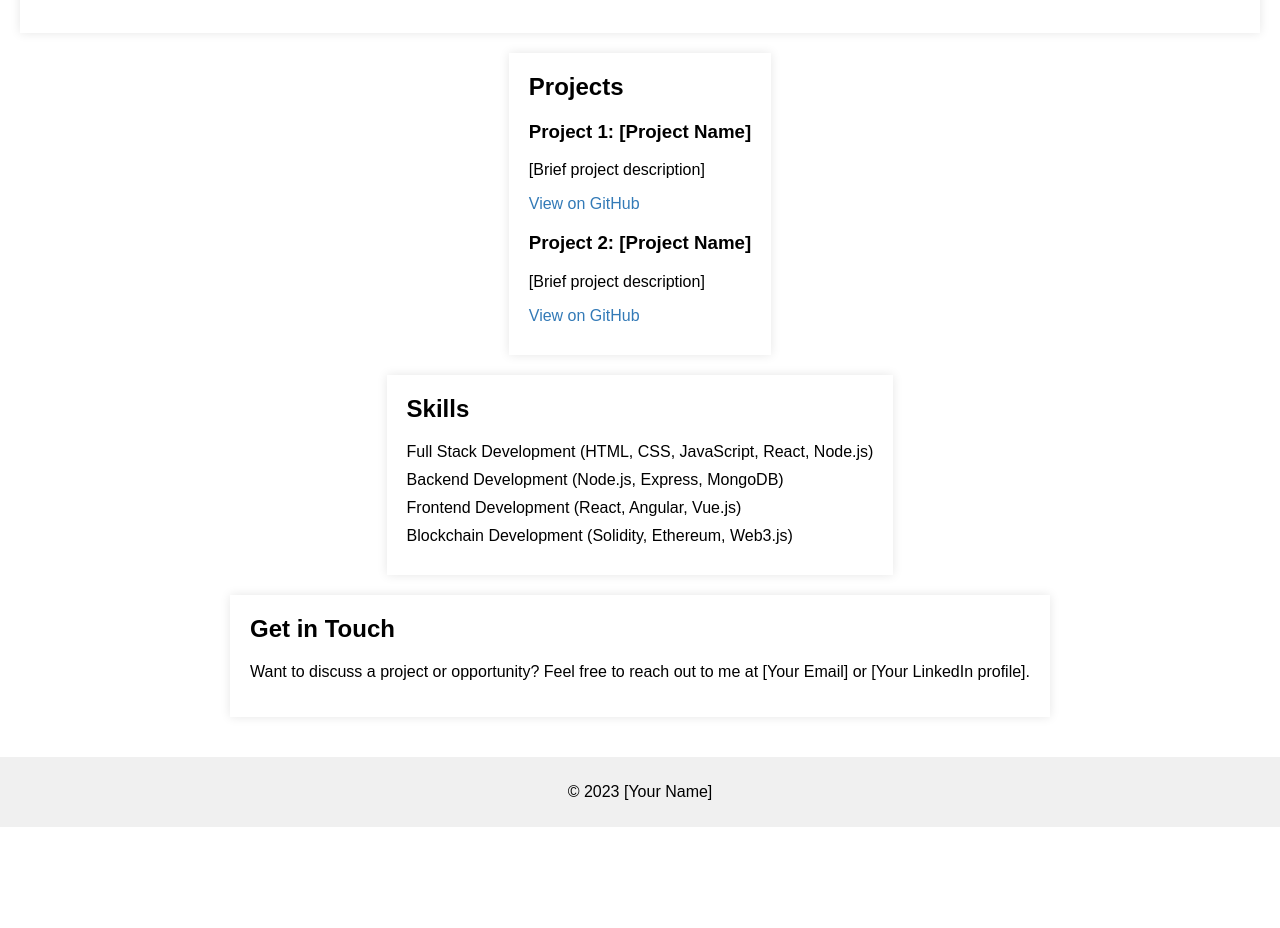
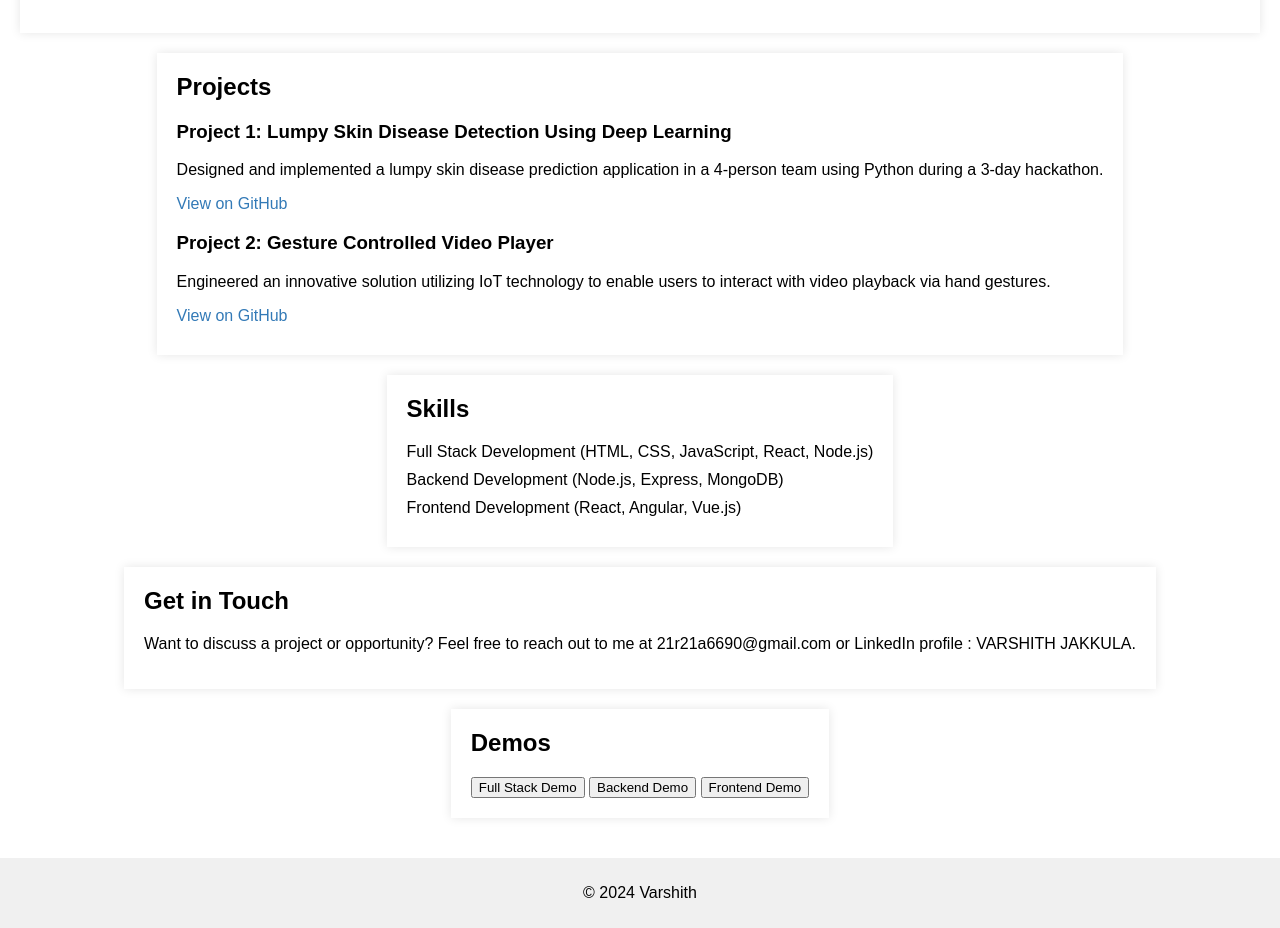
Before and after one commit to Varshith6690/Personal-Website, a plain HTML site: page index.html in a window 1280 px wide. Shown: the part 281-1209 px from the top of the page. Before the commit the page ends 1108 px from the top, so only its background shows below. Drawn offline with Linux system fonts and the light colour scheme; a script that the page names is missing.

Commit message:
Update index.html

```diff
--- a/index.html
+++ b/index.html
@@ -20,16 +20,17 @@
             <h2>Projects</h2>
             <ul>
                 <li>
-                    <h3>Project 1: [Project Name]</h3>
-                    <p>[Brief project description]</p>
+                    <h3>Project 1: Lumpy Skin Disease Detection Using Deep Learning </h3>
+                    <p>Designed and implemented a lumpy skin disease prediction application in a 4-person team using Python
+during a 3-day hackathon.</p>
                     <a href="[GitHub repository link]" target="_blank">View on GitHub</a>
                 </li>
                 <li>
-                    <h3>Project 2: [Project Name]</h3>
-                    <p>[Brief project description]</p>
+                    <h3>Project 2: Gesture Controlled Video Player</h3>
+                    <p>Engineered an innovative solution utilizing IoT technology to enable users to interact with video playback via hand
+gestures.</p>
                     <a href="[GitHub repository link]" target="_blank">View on GitHub</a>
                 </li>
-                <!-- Add more projects here -->
             </ul>
         </section>
         <section id="skills">
@@ -38,17 +39,24 @@
                 <li>Full Stack Development (HTML, CSS, JavaScript, React, Node.js)</li>
                 <li>Backend Development (Node.js, Express, MongoDB)</li>
                 <li>Frontend Development (React, Angular, Vue.js)</li>
-                <li>Blockchain Development (Solidity, Ethereum, Web3.js)</li>
-                <!-- Add more skills here -->
             </ul>
         </section>
         <section id="contact">
             <h2>Get in Touch</h2>
-            <p>Want to discuss a project or opportunity? Feel free to reach out to me at [Your Email] or [Your LinkedIn profile].</p>
+            <p>Want to discuss a project or opportunity? Feel free to reach out to me at 21r21a6690@gmail.com or LinkedIn profile : VARSHITH JAKKULA.</p>
+        </section>
+        <section id="demos">
+            <h2>Demos</h2>
+            <button id="full-stack-demo">Full Stack Demo</button>
+            <button id="backend-demo">Backend Demo</button>
+            <button id="frontend-demo">Frontend Demo</button>
+            <div id="frontend-demo-container">
+                <div id="frontend-demo"></div>
+            </div>
         </section>
     </main>
     <footer>
-        <p>&copy; 2023 [Your Name]</p>
+        <p>&copy; 2024 Varshith</p>
     </footer>
     <script src="script.js"></script>
 </body>
```
